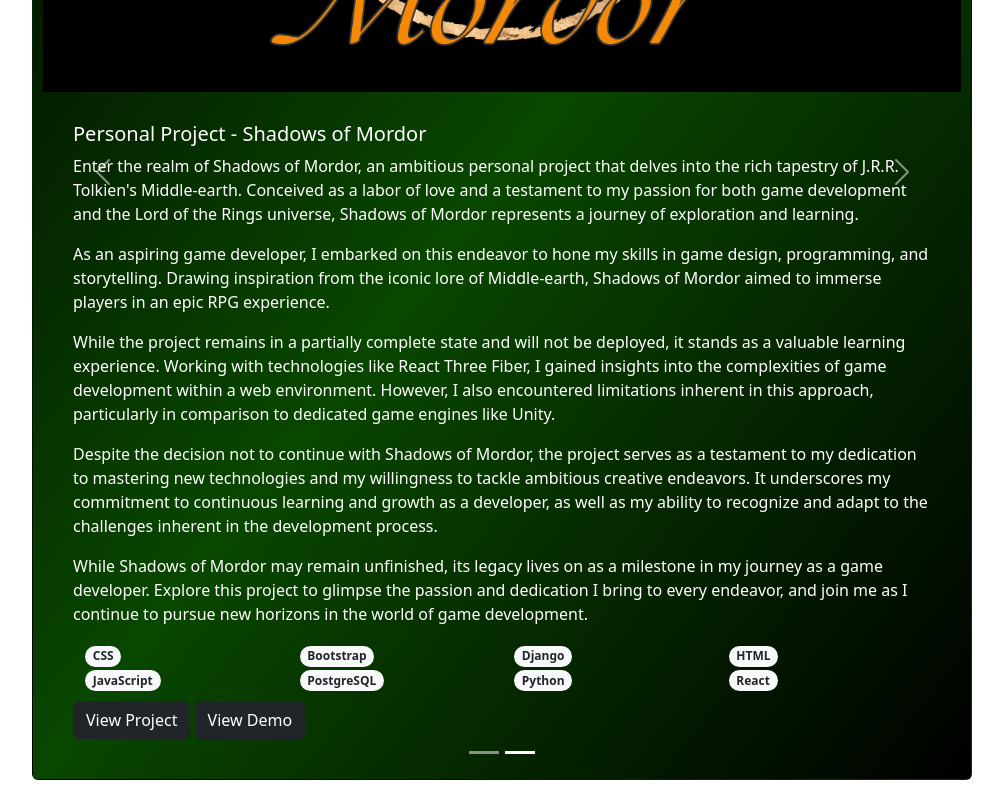
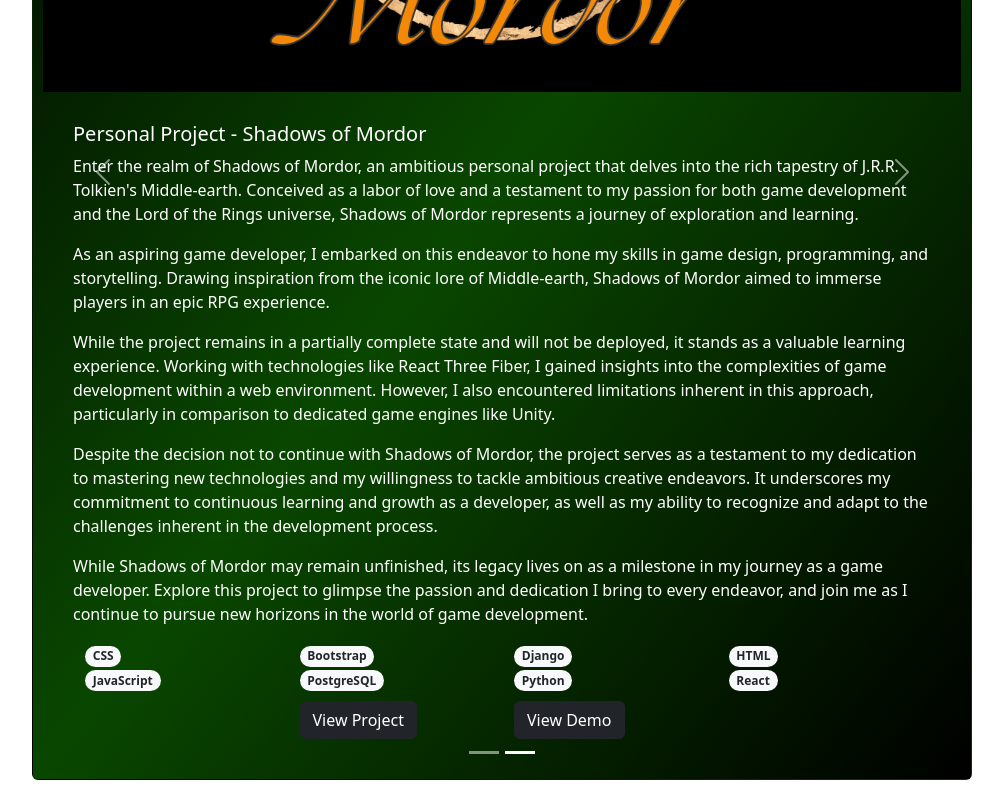
Before and after one commit to ReginaFera13/portfolio, a React (Vite) app: page /portfolio in a window 1280 px wide. Shown: the part 641-1441 px from the top of the page, without its empty margins (138-1141 px from the left). Built offline with nearby package versions, Linux system fonts and the light colour scheme.

Commit message:
fixed porfolio buttons

```diff
--- a/src/pages/PortfolioPage.jsx
+++ b/src/pages/PortfolioPage.jsx
@@ -53,9 +53,21 @@
                                         </Col>
                                     </Row>
                                 </Container>
-                                <Button variant="dark" href='https://github.com/crystaljobe/change-mate' target='blank'>View Project</Button>{' '}
-                                <Button variant="dark" href='https://www.youtube.com/watch?v=aaU94KcA4qU' target='blank'>View Demo</Button>{' '}
-                                <Button variant="dark" href='https://changem8.com/' target='blank'>Visit Site</Button>
+                                <Container>
+                                    <Row>
+                                        <Col></Col>
+                                        <Col>
+                                            <Button variant="dark" href='https://github.com/crystaljobe/change-mate' target='blank'>View Project</Button>
+                                        </Col>
+                                        <Col>
+                                            <Button variant="dark" href='https://www.youtube.com/watch?v=aaU94KcA4qU' target='blank'>View Demo</Button>
+                                        </Col>
+                                        <Col>
+                                            <Button variant="dark" href='https://changem8.com/' target='blank'>Visit Site</Button>
+                                        </Col>
+                                        <Col></Col>
+                                    </Row>
+                                </Container>
                             </Card.Body>
                         </Card>
                     </Carousel.Item>
@@ -99,8 +111,18 @@
                                         </Col>
                                     </Row>
                                 </Container>
-                                <Button variant="dark" href='https://github.com/ReginaFera13/lotr-game' target='blank'>View Project</Button>{' '}
-                                <Button variant="dark" href='https://youtu.be/0QFWKv4raN4' target='blank'>View Demo</Button>
+                                <Container>
+                                    <Row>
+                                        <Col></Col>
+                                        <Col>
+                                            <Button variant="dark" href='https://github.com/ReginaFera13/lotr-game' target='blank'>View Project</Button>
+                                        </Col>
+                                        <Col>
+                                            <Button variant="dark" href='https://youtu.be/0QFWKv4raN4' target='blank'>View Demo</Button>
+                                        </Col>
+                                        <Col></Col>
+                                    </Row>
+                                </Container>
                             </Card.Body>
                         </Card>
                     </Carousel.Item>
```
